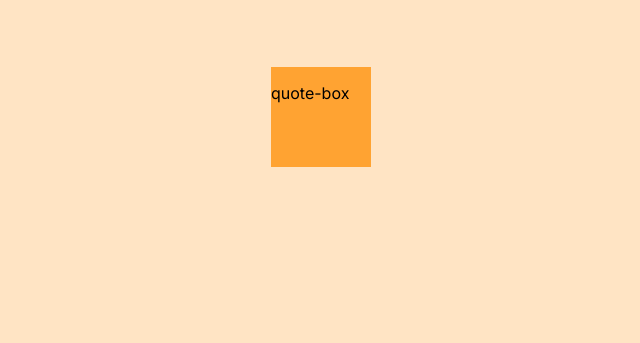
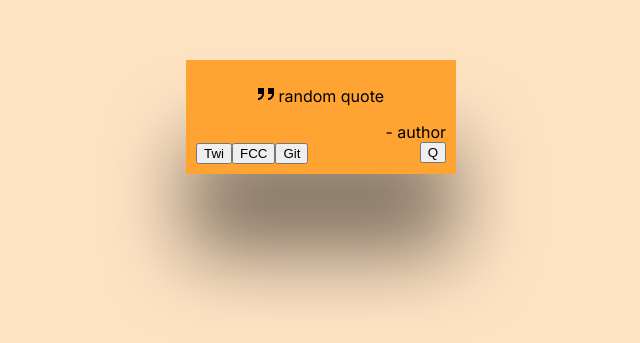
Before and after one commit to will-s-205/random-quote-machine, a JavaScript app: page / in a window 1280 px wide. Shown: the part 283-626 px from the top of the page, without its empty margins (319-959 px from the left). Built offline with nearby package versions, Linux system fonts and the light colour scheme; the HTML template or start-up script is replaced by a standard one.

Commit message:
basic UI complete

```diff
--- a/src/App.css
+++ b/src/App.css
@@ -2,7 +2,6 @@ body {
   margin: 0;
   box-sizing: border-box;
   font-family: "Inter", sans-serif;
-
 }
 
 .App {
@@ -16,10 +15,28 @@ body {
 
 #quote-box {
   display: flex;
+  flex-direction: column;
   background-color: rgb(255, 163, 50);
-  width: 100px;
-  height: 100px;
+  width: 250px;
+  height: 100%;
+  padding: 10px;
+  box-shadow: 0 5rem 5rem rgba(0, 0, 0, .5);
+  /* OR */
+  /* box-shadow: 15px 15px 15px rgba(0,0,0,.5); */
+}
 
-  /* align-items: center; */
-  /* justify-content: center; */
+#text {
+  text-align: center;
 }
+
+.double-quotes {
+  width: 1rem;
+}
+
+#author {
+  text-align: end;
+}
+
+#new-quote {
+  float: right;
+}
--- a/src/components/QuoteBox.js
+++ b/src/components/QuoteBox.js
@@ -1,8 +1,21 @@
+import double_quotes from '../images/double-quotes-svgrepo-com.svg'
+
 export default function QuoteBox() {
     return (
         <div>
             <div id="quote-box">
-                <p>quote-box</p>
+                <div id="text">
+                    <p><img src={double_quotes} className='double-quotes'></img> random quote</p>
+                </div>
+                <div id="author">- author</div>
+                <div>
+                    <a href="twitter.com/intent/tweet" id="tweet-quote">
+                    <button >Twi</button>
+                    </a>
+                    <button>FCC</button>
+                    <button>Git</button>
+                    <button id="new-quote">Q</button>
+                </div>
             </div>
         </div>
     )
```
Also changed, not shown: src/images/double-quotes-svgrepo-com.svg (added).
